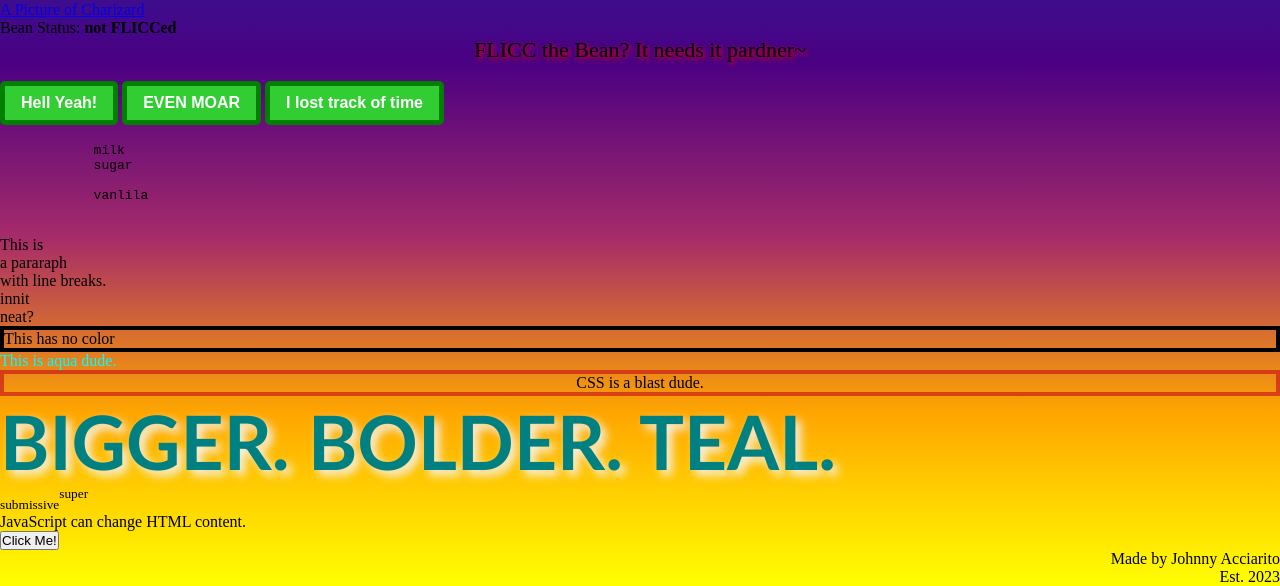
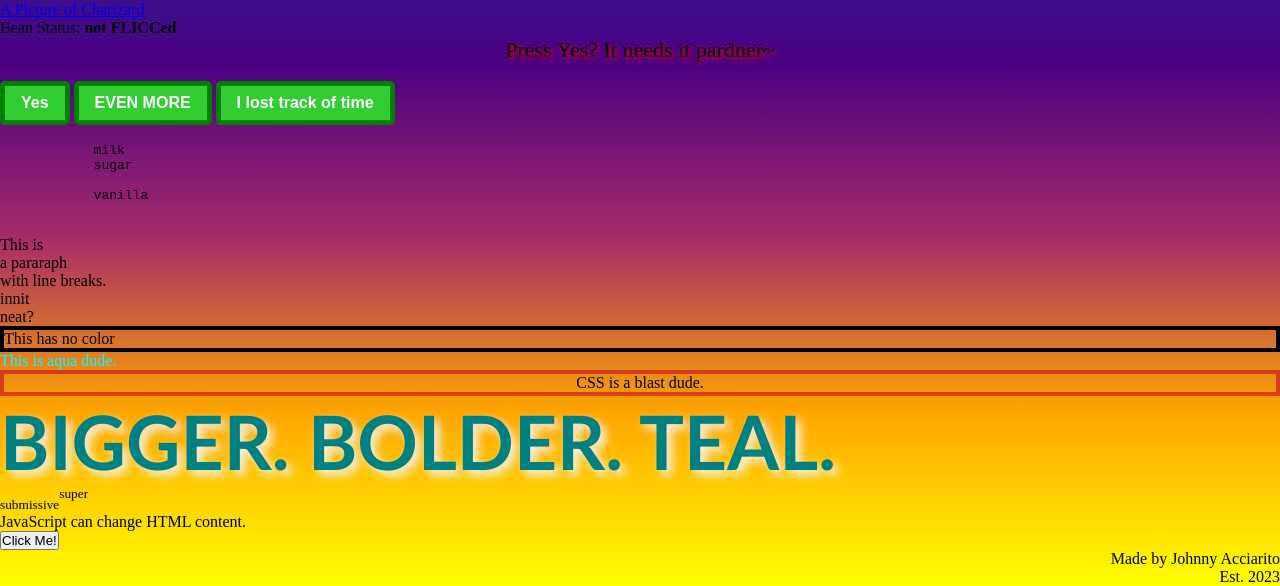
Before and after one commit to JBassard97/MeTime, a plain HTML site: page index.html in a window 1280 px wide. Shown: the part 285-871 px from the top of the page. Drawn offline with Linux system fonts and the light colour scheme; a web font is replaced by a local one.

Commit message:
made it family friendly

```diff
--- a/index.html
+++ b/index.html
@@ -47,11 +47,11 @@
         <p id="lava">Bean Status: <b>not FLICCed</b></p>
         </section>
         <section class="question" id="beanQuestion">
-        <p class="a">FLICC the Bean? It needs it pardner~</p>
+        <p class="a">Press Yes? It needs it pardner~</p>
         </section>
         <br>
-        <button class="button" type="button" onclick='document.getElementById("lava").innerHTML = "Dirty Lad"'>Hell Yeah!</button>
-        <button class="button" type="button" onclick='document.getElementById("lava").innerHTML = "Dude too much"'>EVEN MOAR</button>
+        <button class="button" type="button" onclick='document.getElementById("beanQuestion").innerHTML = "You Did it"'>Yes</button>
+        <button class="button" type="button" onclick='document.getElementById("beanQuestion").innerHTML = "Dude too much"'>EVEN MORE</button>
         <button class="button" type="button" onclick="document.getElementById('demo1').innerHTML=Date()">I lost track of time</button>
 
 <p id="demo1"></p>
@@ -62,7 +62,7 @@
             milk
             sugar
 
-            vanlila
+            vanilla
         </pre>
         <br>
         <!--Displays a custom error message upon loading page-->
```
